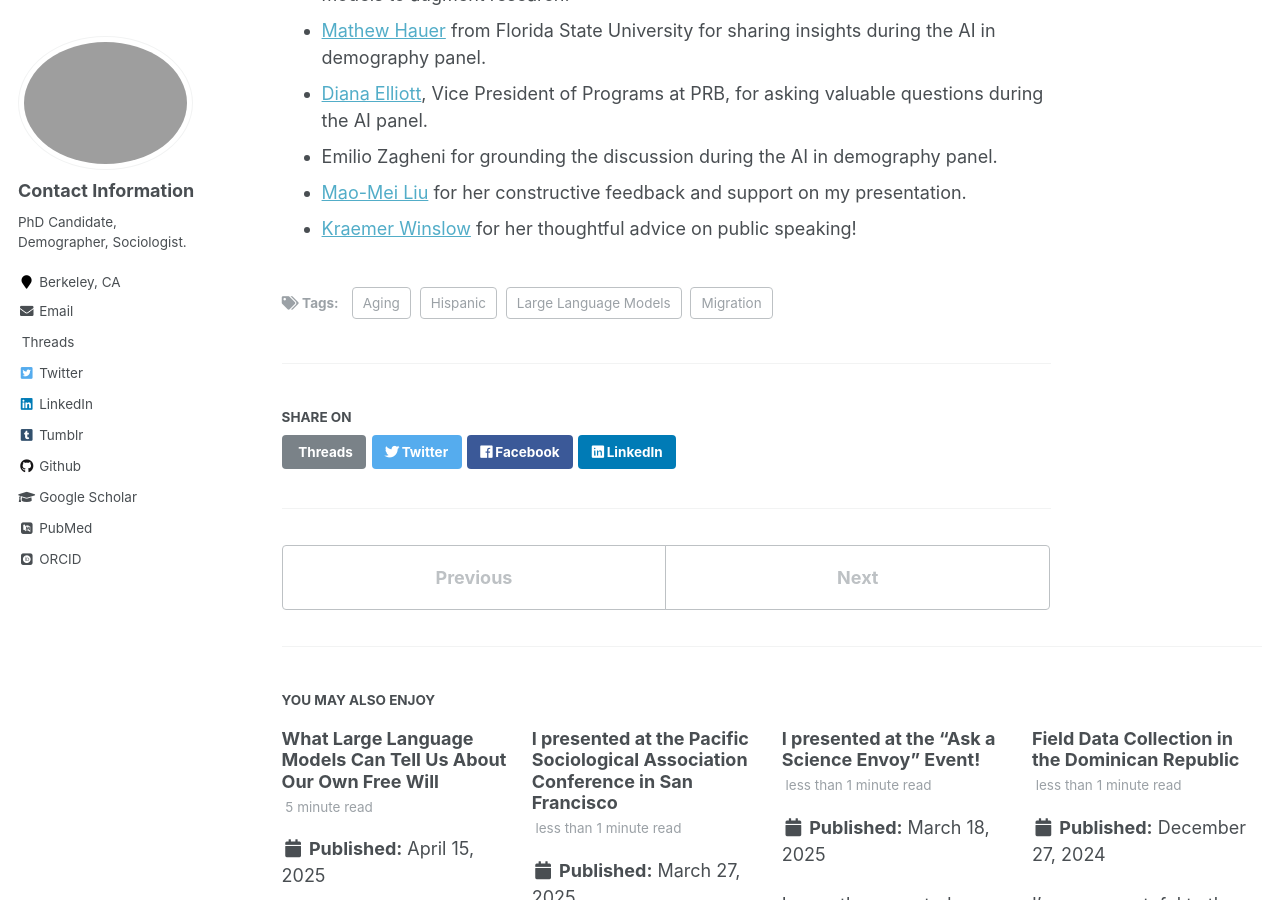
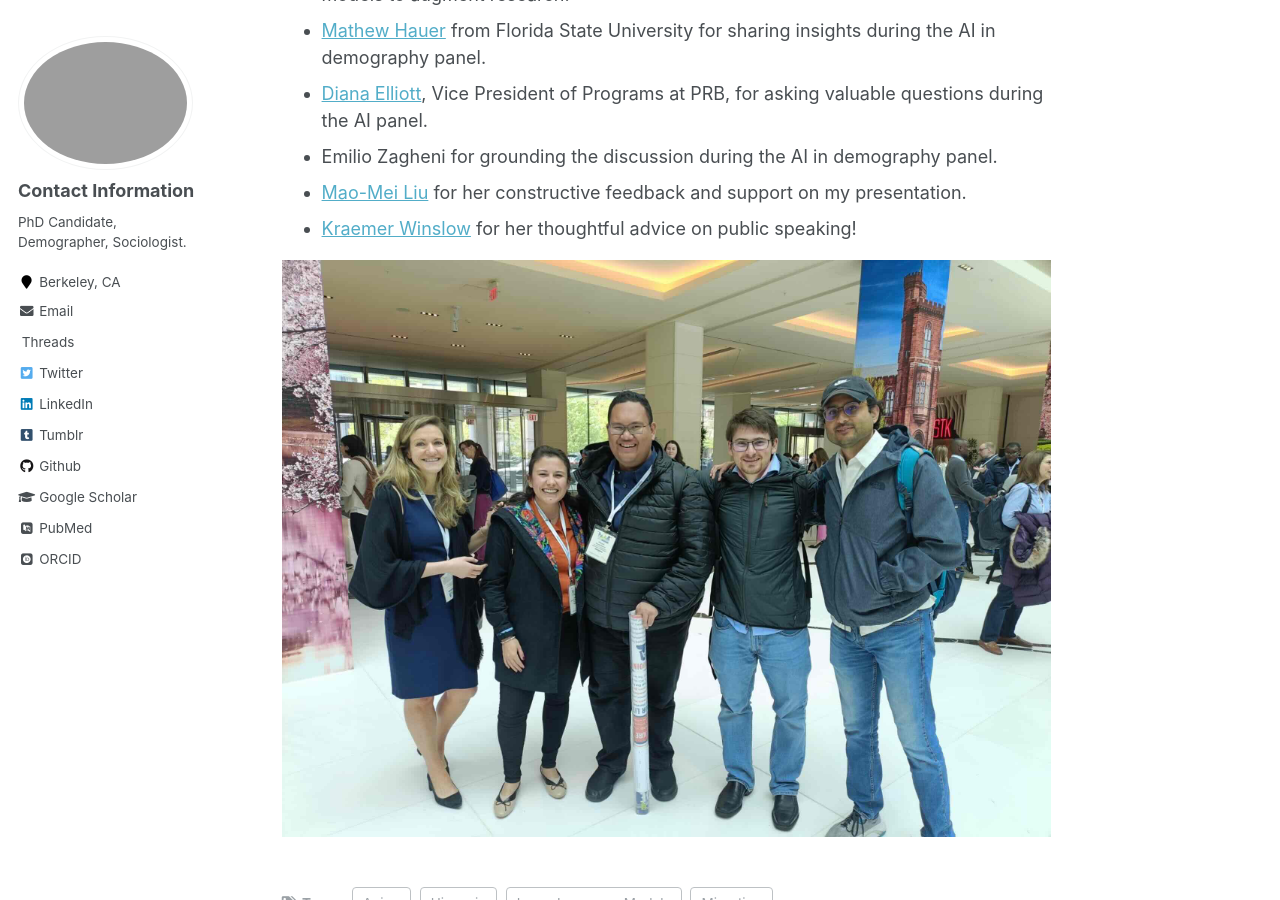
Before and after one commit to chrissoria/chrissoria.github.io, a Jekyll site: the page built from _posts/2025-04-12-PAA-2025.md, in a window 1280 px wide and 900 px high, scrolled down 700 px. Built offline with Jekyll 4.4.1, drawn with Linux system fonts in a browser that asks for light colours; some web fonts are replaced.

Commit message:
adding picture to paa blog

```diff
--- a/_posts/2025-04-12-PAA-2025.md
+++ b/_posts/2025-04-12-PAA-2025.md
@@ -23,3 +23,5 @@ I also spoke on a panel organized by the [Population Reference Bureau](https://w
 - Emilio Zagheni for grounding the discussion during the AI in demography panel.
 - [Mao-Mei Liu](https://www.demog.berkeley.edu/faculty/mao-mei-liu/) for her constructive feedback and support on my presentation.
 - [Kraemer Winslow](http://www.mypcommunications.com/myp/Team.html) for her thoughtful advice on public speaking!
+
+![Shackled Brain](/images/paa_2025.jpg)
```
Also changed, not shown: images/paa_2025.jpg (added).
